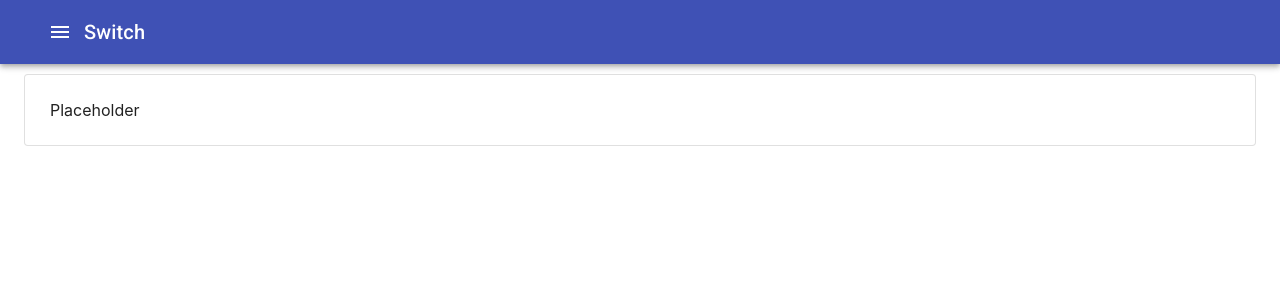
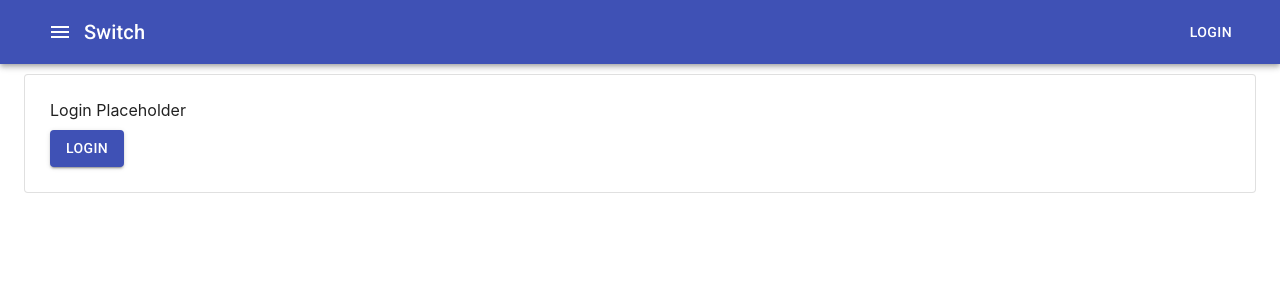
Before and after one commit to LauSam09/switch, a React (Create React App) app: page /login in a window 1280 px wide. Shown: the top 300 px of the page. Built offline with nearby package versions, Linux system fonts and the light colour scheme.

Commit message:
Created authentication placeholder

```diff
--- a/src/App.js
+++ b/src/App.js
@@ -6,13 +6,19 @@ import './App.css'
 
 import NavBar from './components/NavBar'
 import ItemList from './components/ItemList'
+import Login from './components/Login'
+import AuthenticationContextProvider from './contexts/AuthenticationContext'
 
 const App = () => <>
+  <AuthenticationContextProvider>
     <Router>
       <NavBar />
       <Container maxWidth="lg">
         <Paper variant="outlined" className="content-container">
           <Switch>
+            <Route path='/login'>
+              <Login />
+            </Route>
             <Route path='/'>
               <ItemList />
             </Route>
@@ -20,6 +26,7 @@ const App = () => <>
         </Paper>
       </Container>
     </Router>
+  </AuthenticationContextProvider>
 </>
 
 export default App
--- /dev/null
+++ b/src/components/Login.js
@@ -0,0 +1,19 @@
+import React from 'react'
+import { Button } from '@material-ui/core'
+import { AuthenticationContext } from '../contexts/AuthenticationContext'
+
+const Login = () => {
+  const context = React.useContext(AuthenticationContext)
+
+  React.useEffect(() => {
+    // Logout on initial visit to page if logged in.
+    context.loggedIn && context.logout()
+  }, [])
+
+  return <>
+    <div>Login Placeholder
+    </div>
+    <Button onClick={() => context.login('', '')} color="primary" variant="contained" style={{ marginTop: '10px' }}>Login</Button></>
+}
+
+export default Login
--- a/src/components/NavBar.js
+++ b/src/components/NavBar.js
@@ -1,21 +1,69 @@
 import React from 'react'
-import { AppBar, Toolbar, IconButton, Typography, Container } from '@material-ui/core'
+import { AppBar, Toolbar, IconButton, Typography, Container, Menu, MenuItem } from '@material-ui/core'
 import MenuIcon from '@material-ui/icons/Menu'
+import AccountCircle from '@material-ui/icons/AccountCircle'
 import { Link } from 'react-router-dom'
+import { AuthenticationContext } from '../contexts/AuthenticationContext'
 
-const NavBar = () => (
-  <AppBar position="sticky">
+const NavBar = () => {
+  const context = React.useContext(AuthenticationContext)
+  const [anchorEl, setAnchorEl] = React.useState(null)
+  const open = Boolean(anchorEl)
+
+  const handleMenu = event => {
+    setAnchorEl(event.currentTarget)
+  }
+
+  const handleClose = () => {
+    setAnchorEl(null)
+  }
+
+  return <AppBar position="sticky" color="primary">
     <Container maxWidth="lg">
       <Toolbar>
         <IconButton edge="start" color="inherit" aria-label="menu">
           <MenuIcon />
         </IconButton>
-        <Link to="/">
+        <Link to="/" style={{ flexGrow: 1 }}>
           <Typography variant="h6">Switch</Typography>
         </Link>
+        {context.loggedIn ? (
+          <div>
+            <IconButton
+              aria-label="account of current user"
+              aria-controls="menu-appbar"
+              aria-haspopup="true"
+              onClick={handleMenu}
+              color="inherit"
+            >
+              <AccountCircle />
+            </IconButton>
+            <Menu
+              id="menu-appbar"
+              anchorEl={anchorEl}
+              anchorOrigin={{
+                vertical: 'top',
+                horizontal: 'right'
+              }}
+              keepMounted
+              transformOrigin={{
+                vertical: 'top',
+                horizontal: 'right'
+              }}
+              open={open}
+              onClose={handleClose}
+            >
+              <MenuItem component="a" href="/profile" onClick={handleClose}>Profile</MenuItem>
+              <MenuItem component="a" href="/login" onClick={handleClose}>Logout</MenuItem>
+            </Menu>
+          </div>
+        )
+          : <Link to="/login">
+            <Typography variant="button">Login</Typography>
+          </Link>}
       </Toolbar>
     </Container>
   </AppBar>
-)
+}
 
 export default NavBar
--- /dev/null
+++ b/src/contexts/AuthenticationContext.js
@@ -0,0 +1,31 @@
+import React from 'react'
+import useAuthentication from '../hooks/useAuthentication'
+
+export const AuthenticationContext = React.createContext({
+  loggedIn: false,
+  login: () => {},
+  logout: () => {}
+})
+
+export const AuthenticationContextConsumer = AuthenticationContext.Consumer
+
+// eslint-disable-next-line react/prop-types
+export const AuthenticationContextProvider = ({ children }) => {
+  const {
+    loggedIn,
+    loading,
+    login,
+    logout
+  } = useAuthentication()
+
+  return (
+    <AuthenticationContext.Provider value={{
+      loggedIn,
+      loading,
+      login,
+      logout
+    }}>{children}</AuthenticationContext.Provider>
+  )
+}
+
+export default AuthenticationContextProvider
--- /dev/null
+++ b/src/hooks/useAuthentication.js
@@ -0,0 +1,19 @@
+import React from 'react'
+
+const useAuthentication = () => {
+  const [loggedIn, setLoggedIn] = React.useState(false)
+  const [loading, setLoading] = React.useState(true)
+
+  const login = (_username, _password) => {
+    setLoggedIn(true)
+    setLoading(false)
+  }
+
+  const logout = () => {
+    setLoggedIn(false)
+  }
+
+  return { loggedIn, loading, login, logout }
+}
+
+export default useAuthentication
```
Lines whose indentation alone changed are shown as unchanged.
